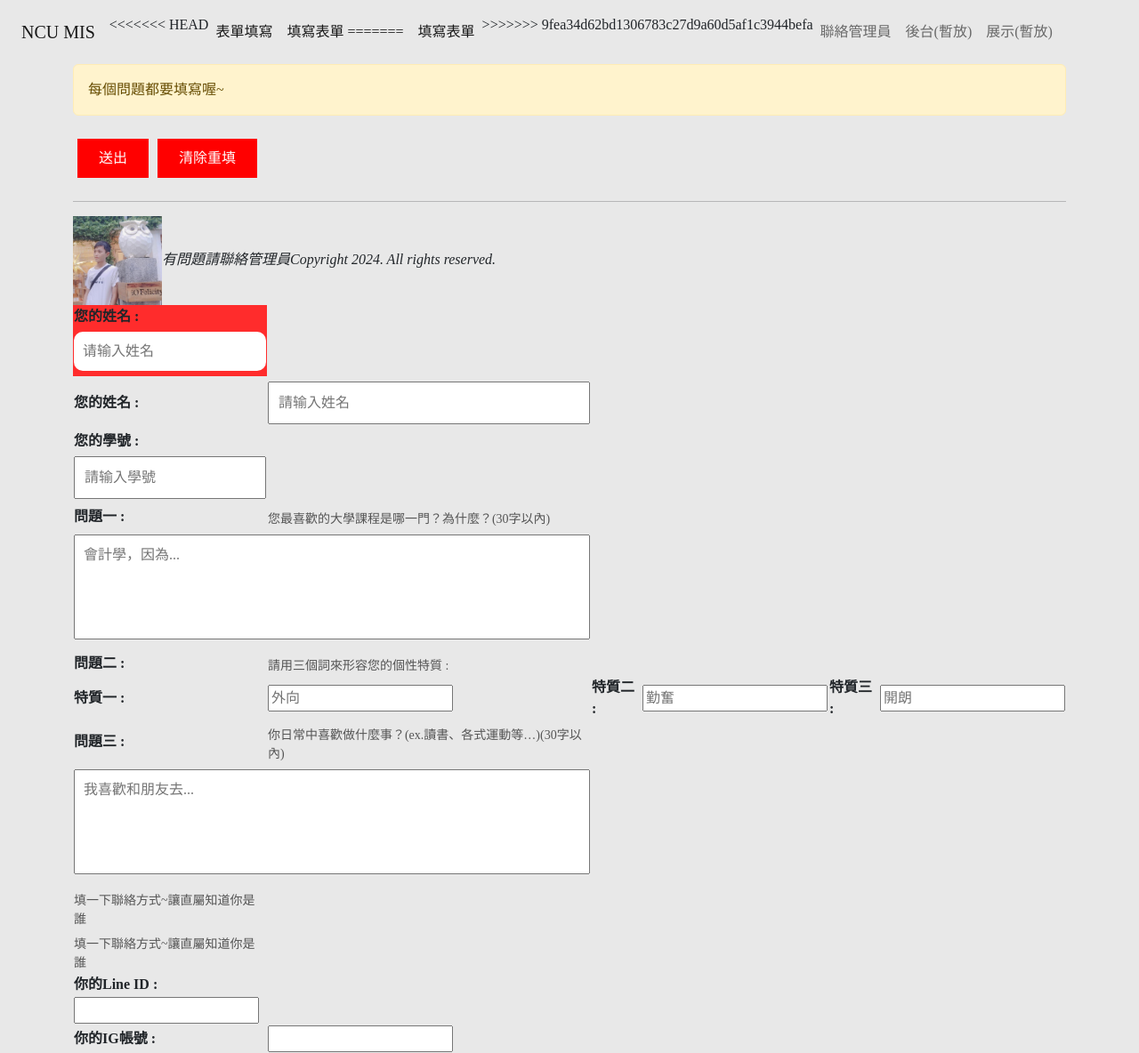
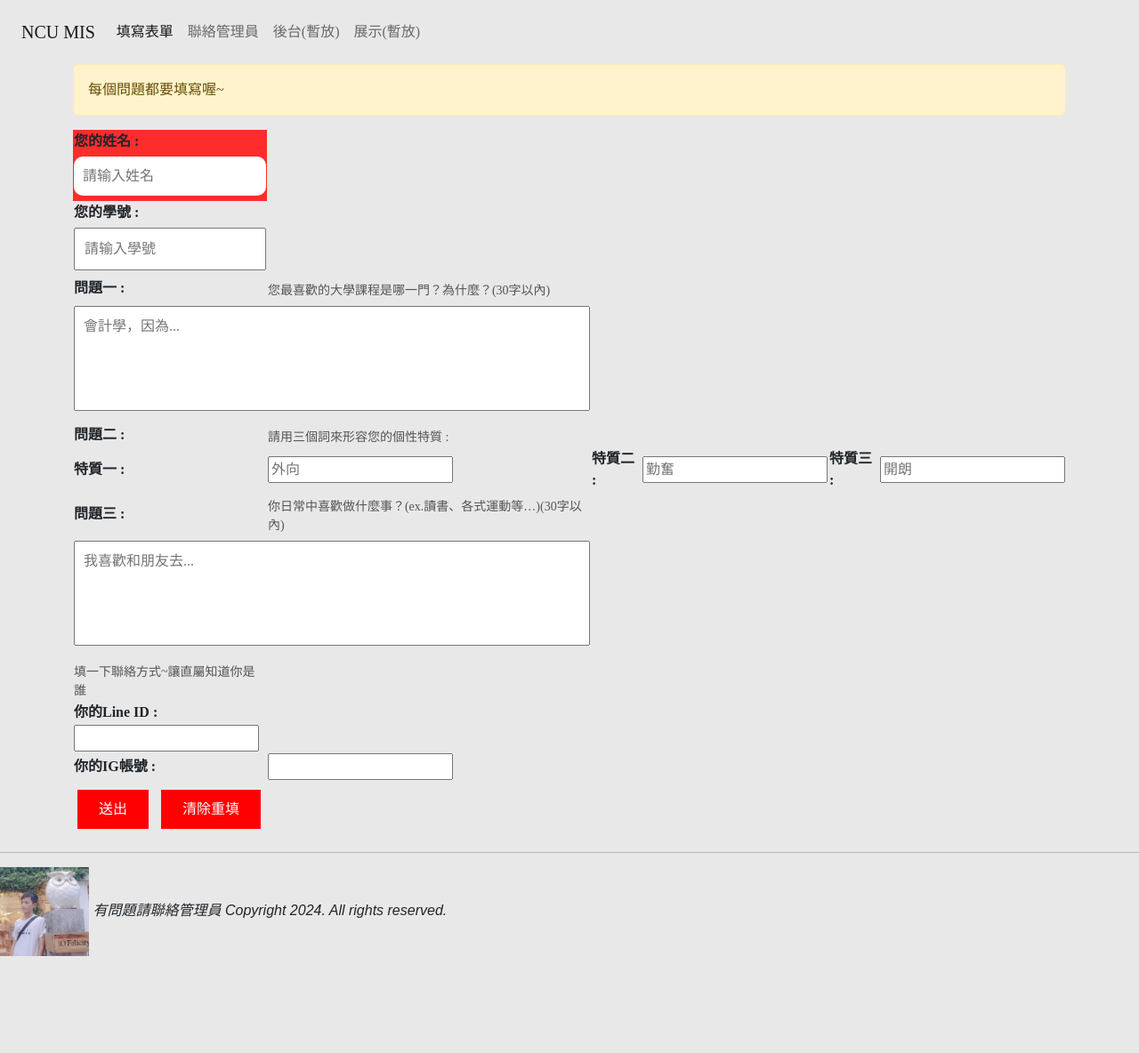
Before and after one commit to XiaoWang1212/questionnaire, a Django app: page / in a window 1280 px wide. Shown: the whole page at 89% size. After the commit the page ends 1075 px from the top, so only its background shows below. Run offline with Django 5.2, Linux system fonts and the light colour scheme; some libraries are stand-ins or nearby versions.

Commit message:
some word delete

```diff
--- a/templates/fillQA.html
+++ b/templates/fillQA.html
@@ -12,19 +12,15 @@
         {% csrf_token %}
         <!--<table>{{ QA_form.as_table }}</table>-->
         <table>
+            <!--label是提示user要打什麼，input是輸入框並給後台資訊-->
             <tr class="namesection">
                 <td>
-                    <label for="user_name">您的姓名 :</label><br />
+                    <label for="name">您的姓名 :</label><br />
                     <div class="input-container">
-                        <input type="text" id="user_name" name="name" maxlength="4" placeholder="请输入姓名"
+                        <input type="text" id="name" name="name" maxlength="4" placeholder="請输入姓名"
                             class="full-width-input" />
                     </div>
                 </td>
-            <tr>
-                <!--label是提示user要打什麼，input是輸入框並給後台資訊-->
-                <th><label for="name">您的姓名 :</label></th>
-                <td><input type="text" id="name" name="name" maxlength="4" placeholder="請输入姓名" /></td>
-            </tr>
             <tr>
                 <td>
                     <label for="student_ID">您的學號 :</label>
@@ -77,11 +73,6 @@
                 </td>
             </tr>
             <tr>
-            <td>
-                <small>填一下聯絡方式~讓直屬知道你是誰</small>
-            </td>
-            </tr>
-            <tr>
                 <th><label for="line_id">你的Line ID :</label></th>
             </tr>
             <tr>
@@ -95,6 +86,7 @@
                     <input id="instagram" name="instagram" rows="4" cols="50">
                 </td>
             </tr>
+        </table>
         <!--防機器人-->
         <script src="https://www.google.com/recaptcha/api.js"></script>
         <div class="g-recaptcha" data-sitekey="6LdrQBIqAAAAANGRlzisXic9Rbhq3NRShOMaLIHj"></div>
--- a/templates/header.html
+++ b/templates/header.html
@@ -6,16 +6,8 @@
                 <a class='navbar-brand' href='#'>NCU MIS<a>
                         <div class="collapse navbar-collapse" id="navbarNavAltMakeup">
                             <div class="navbar-nav">
-<<<<<<< HEAD
-
-                                <a class="nav-link active" aria-current="page" href='/'>表單填寫</a>
-
-                                <!--各個功能按鈕-->
-                                <a class="nav-link active" aria-current="page" href='/'>填寫表單
-=======
                                 <!--各個功能按鈕-->
                                 <a class="nav-link active" aria-current="page" href='/'>填寫表單</a>
->>>>>>> 9fea34d62bd1306783c27d9a60d5af1c3944befa
                                 <a class="nav-link" href="/contact/">聯絡管理員</a>
                                 <a class="nav-link" href="/admin/">後台(暫放)</a>
                                 <a class="nav-link" href="/post/">展示(暫放)</a>
```
Also changed, not shown: db.sqlite3.
